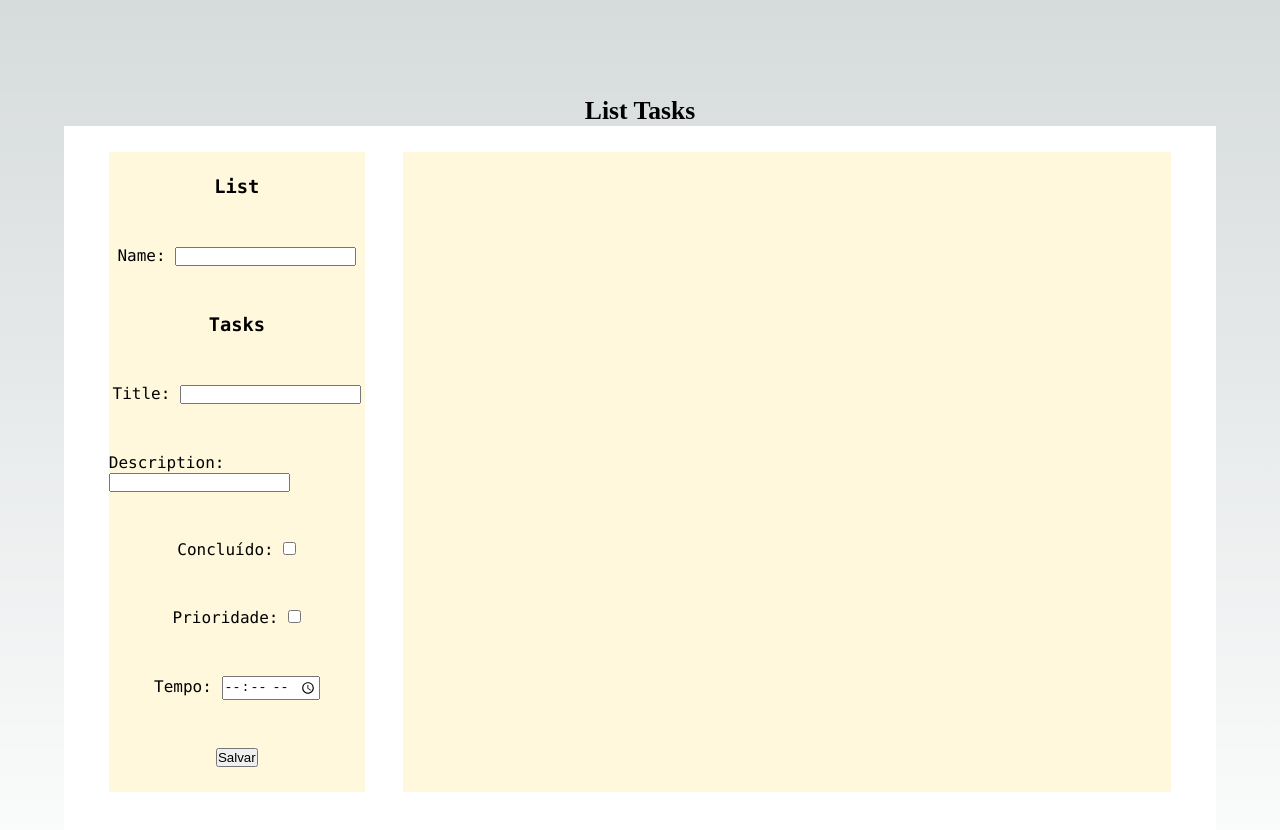
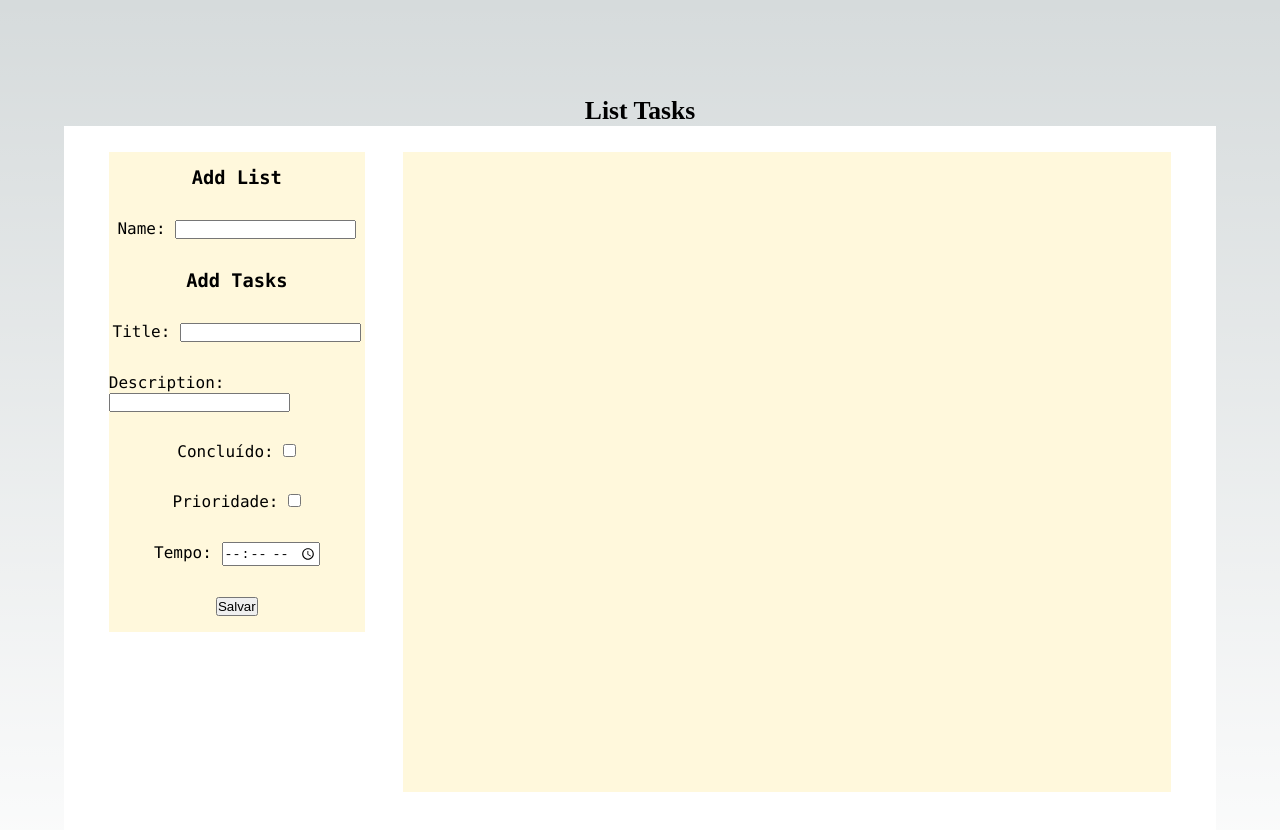
Before and after one commit to olliso17/task_go, a Next.js app in the folder front_end/: page / in a window 1280 px wide. Shown: the top 830 px of the page. Built offline with nearby package versions, Linux system fonts and the light colour scheme.

Commit message:
feat(list): update text list and task

```diff
--- a/front_end/src/pages/index.tsx
+++ b/front_end/src/pages/index.tsx
@@ -19,9 +19,9 @@ export default function Home() {
         </h1>
         <div className={styles.description}>
           <div className={styles.addlist}>
-            <h3>List</h3>
+            <h3>Add List</h3>
             <span>Name: <input type="text" /></span>
-            <h3>Tasks</h3>
+            <h3>Add Tasks</h3>
             <span>Title: <input type="text" /></span>
             <span>Description: <input type="text" /></span>
             <span>Concluído: <input type="checkbox" /></span>
--- a/front_end/src/styles/Home.module.css
+++ b/front_end/src/styles/Home.module.css
@@ -33,7 +33,7 @@
   align-items: center;
   background-color: cornsilk;
   width: 20vw;
-  height: 80vh;
+  height: 60vh;
 
 }
 
```
